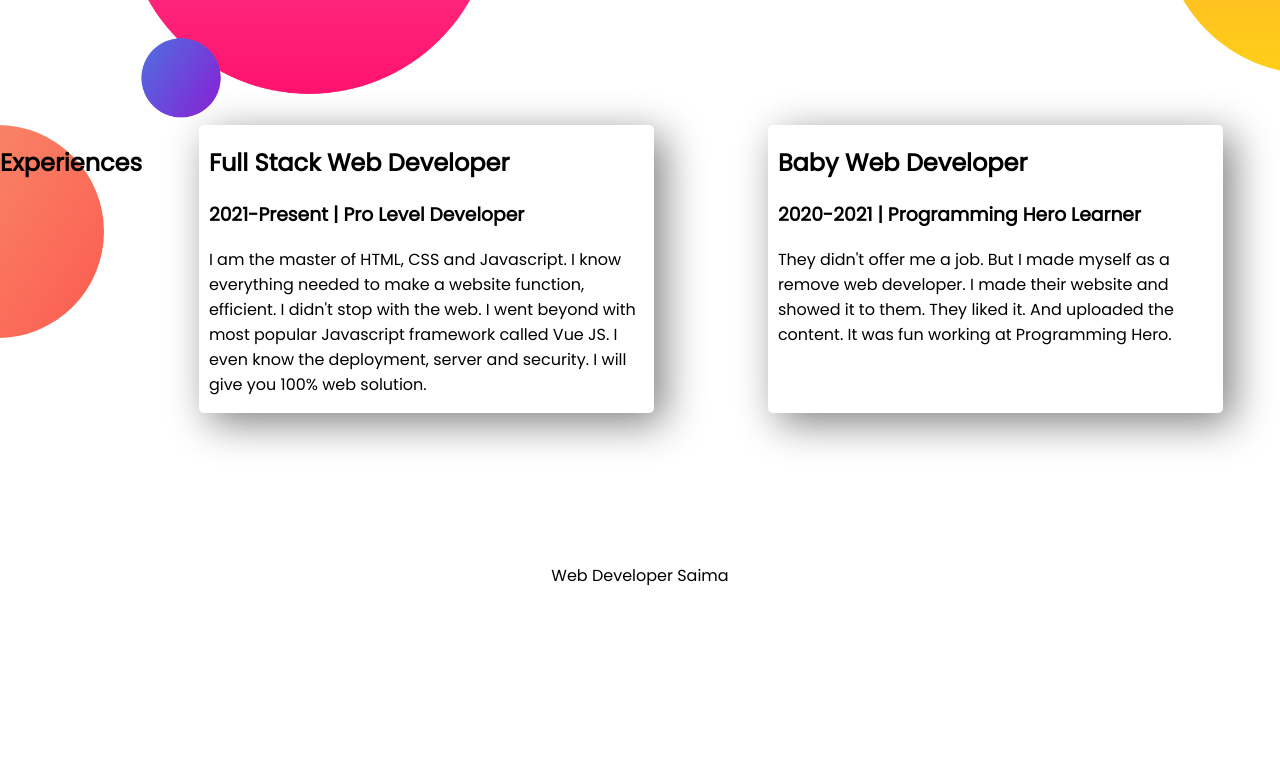
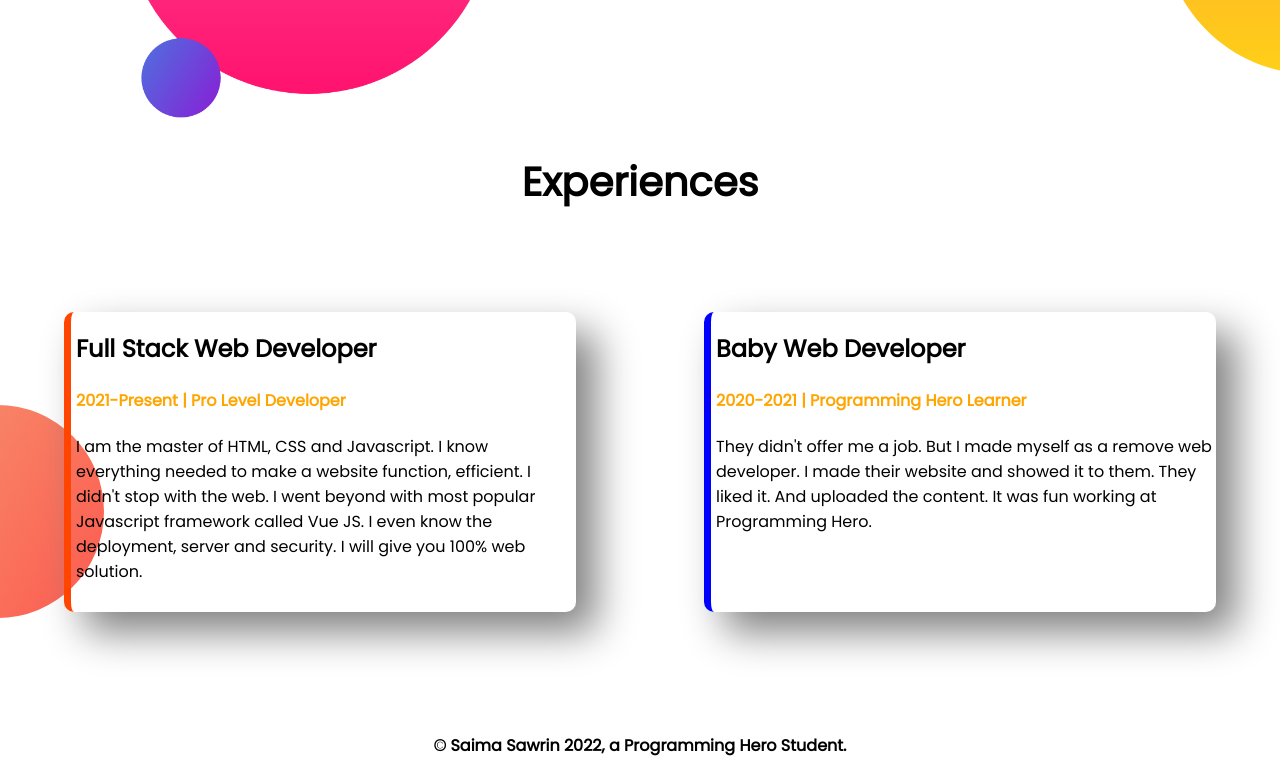
Before and after one commit to saima-sawrin/My-Portfolio, a plain HTML site: page index.html in a window 1280 px wide. Shown: the part 715-1494 px from the top of the page. Before the commit the page ends 1303 px from the top, so only its background shows below. Drawn offline with Linux system fonts and the light colour scheme.

Commit message:
portfolio

```diff
--- a/index.html
+++ b/index.html
@@ -39,26 +39,27 @@
     </div>
 
 </section>
+<h1 style="text-align: center;margin-bottom: 100px;font-size:40px;">Experiences</h1>
 <section class="experinces-area">
-    <h1 class="ex1"> <b>Experiences</b> </h1>
 
-<div class="flexible-container">
-    <div class="experience-item">
+
+    <div class="flexible-container">
+    <div id="Full-stack-developer" class="experience-item">
         <h2>Full Stack Web Developer</h2>
-            <h3 class="orange color">2021-Present | Pro Level Developer</h3>
+            <h4 style="color:orange;">2021-Present | Pro Level Developer</h4>
             <p>
                 I am the master of HTML, CSS and Javascript. I know everything needed to make a website function, efficient. I didn't stop with the web. I went beyond with most popular Javascript framework called Vue JS. I even know the deployment, server and security. I will give you 100% web solution.
             </p>
         </div>
 
 
-    <div class="experience-item">
+    <div id="Baby-Web-Developer" class="experience-item">
         <h2>
             Baby Web Developer
         </h2>
-        <h3 class="orange-color">
+        <h4 style="color: orange;">
             2020-2021 | Programming Hero Learner
-        </h3>
+        </h4>
         <p>
             They didn't offer me a job. But I made myself as a remove web developer. I made their website and showed it to them. They liked it. And uploaded the content. It was fun working at Programming Hero.
         </p>
@@ -67,7 +68,7 @@
 </section>
 </body>
     <footer>
-        Web Developer Saima
+        <h4 style="text-align:center ;">© Saima Sawrin 2022, a Programming Hero Student.</h4>
     </footer>
 
 </html>
--- a/style.css
+++ b/style.css
@@ -64,24 +64,29 @@ body{
        }
      .flexible-container{
         display: flex;
-        margin-bottom: 150px;
+        margin-bottom: 100px;
      }
+
      .experinces-area{
         background-image: url(images/exp-bg.png);
         background-repeat: no-repeat;
+        background-position: 0%;
      }
      .experience-item{
        width: 40%;
+       height: 300px;
+
        margin-left: 5%;
        margin-right: 5%;
-       padding-left: 10px;
+       padding-left: 5px;
 
-       border-radius: 5px;
-      box-shadow: 10px 10px 40px gray;
+       border-radius: 10px;
+      box-shadow: 20px 20px 40px gray;
+
      }
-
-
-
-footer {
-    text-align: center;
-}
+     #Full-stack-developer{
+        border-left: 7px solid orangered;
+     }
+  #Baby-Web-Developer{
+    border-left: 7px solid blue;
+  }
```
